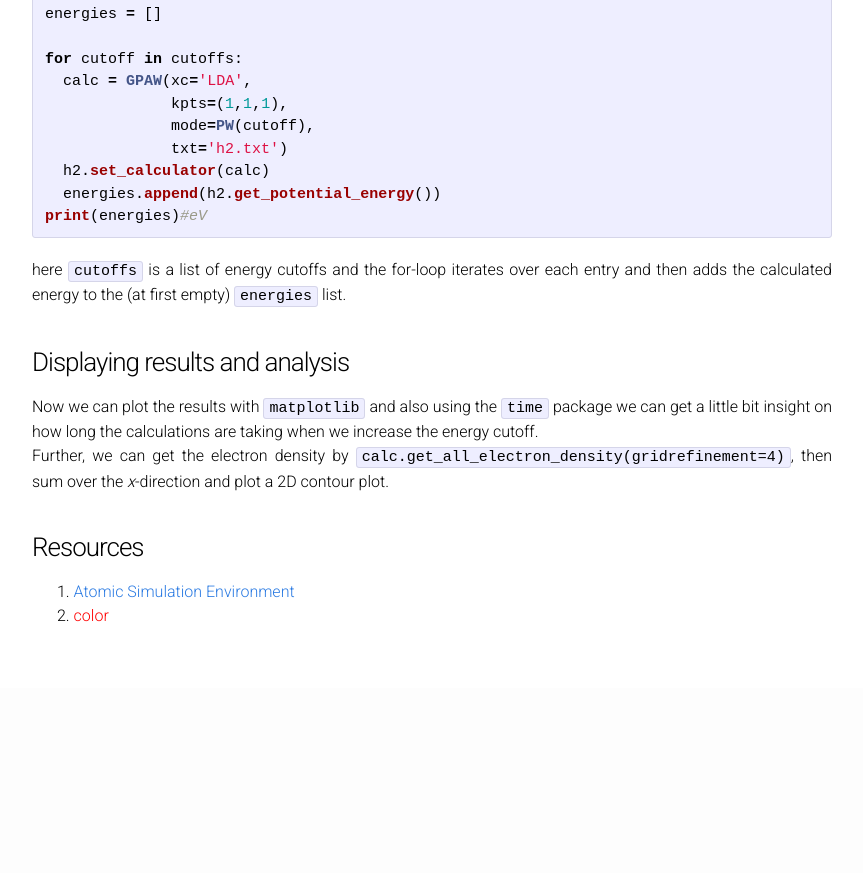
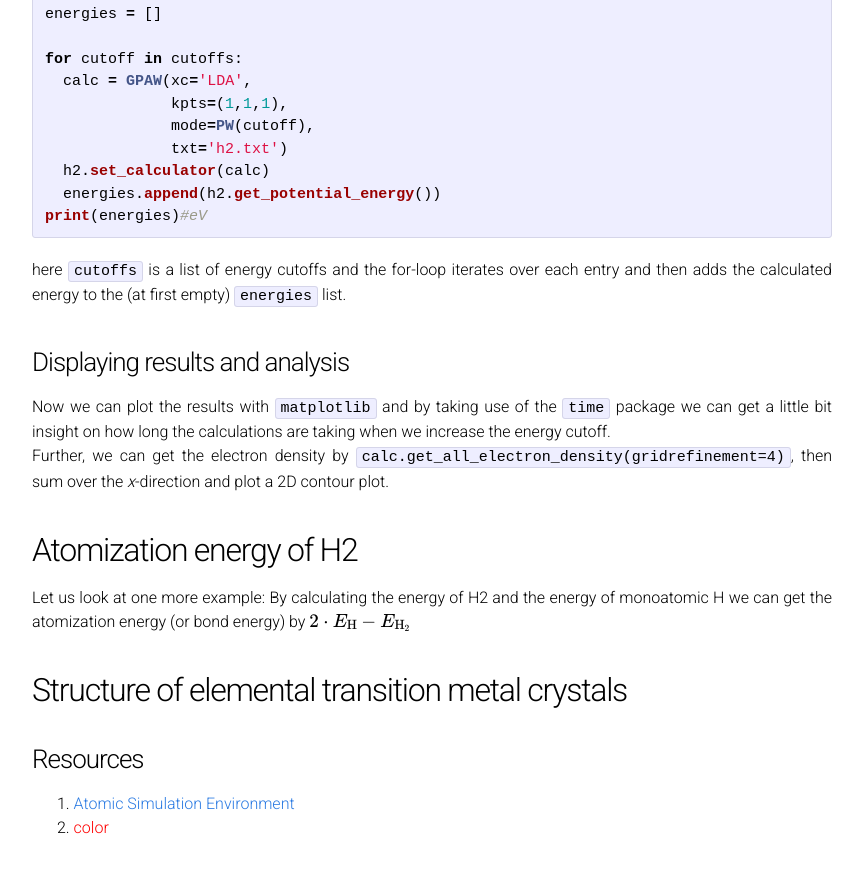
Before and after one commit to peterschindler/peterschindler.github.io, a Jekyll site: the page built from index.md, in a window 1280 px wide and 900 px high, scrolled down 2905 px. Shown: the top 873 px of the window, without its empty margins (208-1071 px from the left). Built offline with Jekyll 4.4.1, drawn with Linux system fonts in a browser that asks for light colours; formulas are drawn with MathJax 3; before the commit the page ends 3593 px from its top, so only the background shows below that.

Commit message:
started atomization energy section

```diff
--- a/index.md
+++ b/index.md
@@ -94,9 +94,18 @@ print(energies)#eV
 here `cutoffs` is a list of energy cutoffs and the for-loop iterates over each entry and then adds the calculated energy to the (at first empty) `energies` list.
 
 ### Displaying results and analysis ###
-Now we can plot the results with `matplotlib` and also using the `time` package we can get a little bit insight on how long the calculations
+Now we can plot the results with `matplotlib` and by taking use of the `time` package we can get a little bit insight on how long the calculations
 are taking when we increase the energy cutoff.<br/>
 Further, we can get the electron density by `calc.get_all_electron_density(gridrefinement=4)`, then sum over the *x*-direction and plot a 2D contour plot.
+
+## Atomization energy of H2 ##
+Let us look at one more example: By calculating the energy of H2 and the energy of monoatomic H we can get the atomization energy (or bond energy) by
+$$
+2\cdot E_\mathrm{H}-E_{\mathrm{H}_2}
+$$
+## Structure of elemental transition metal crystals ##
+
+
 
 
 ### Resources ###
```
Also changed, not shown: other parts of index.md (+1 -1 lines).
